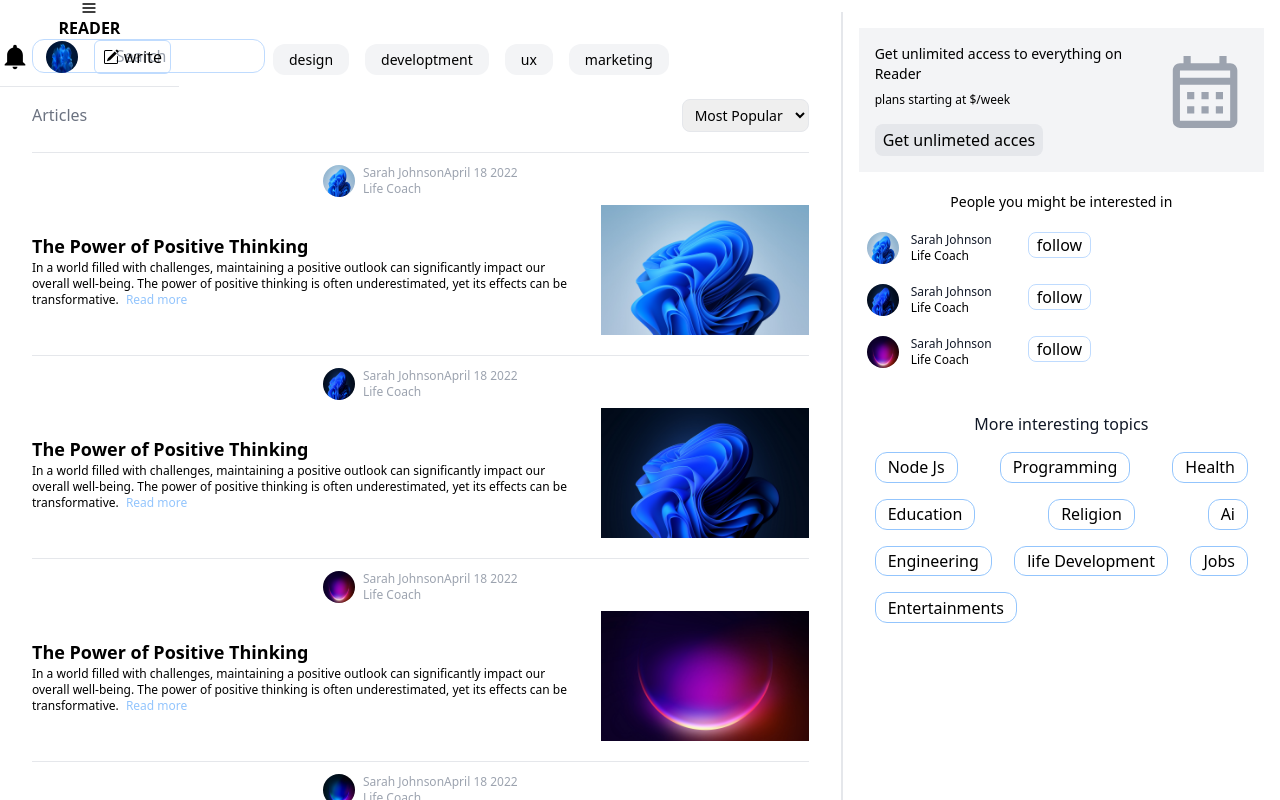
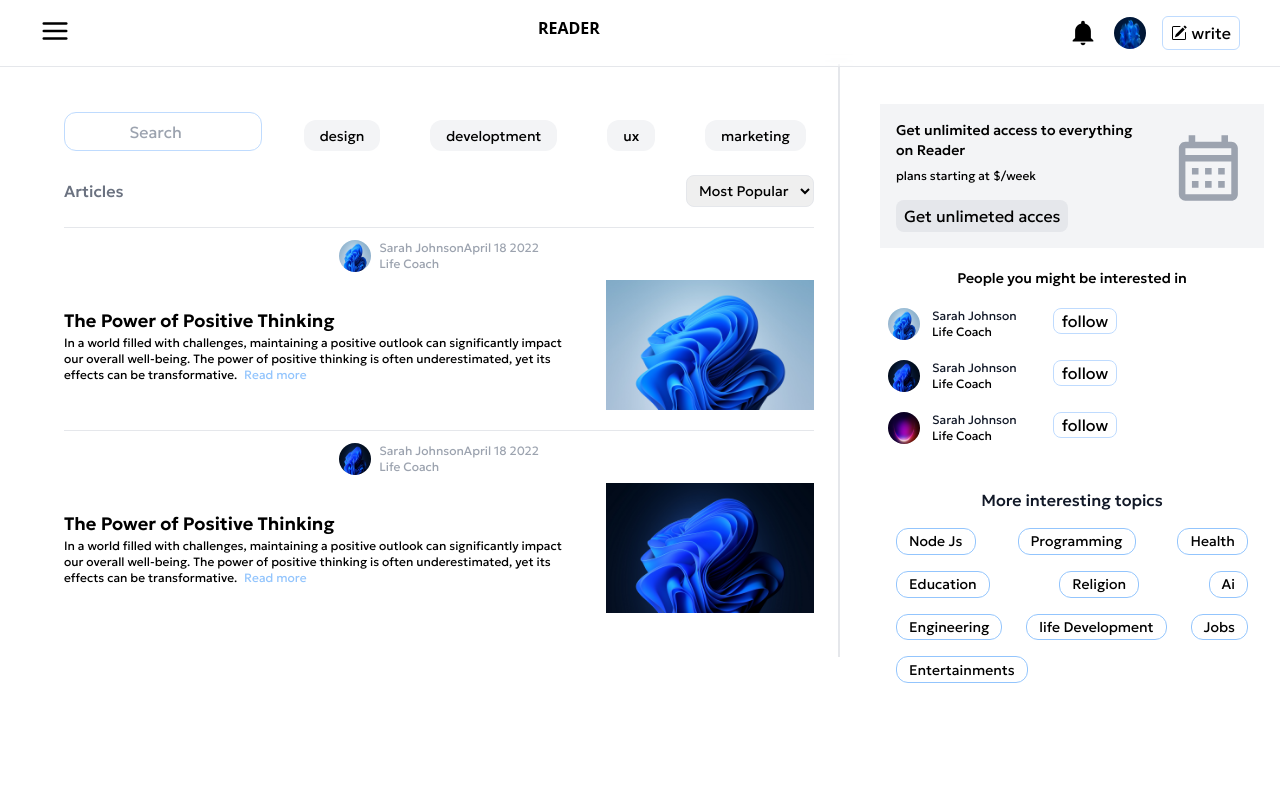
Before and after one commit to pascal-tech1/Dope-blog-stream, a React (Vite) app in the folder frontend/: page / in a window 1280 px wide. Shown: the top 800 px of the page. Built offline with nearby package versions, Linux system fonts and the light colour scheme.

Commit message:
change font settings

```diff
--- a/frontend/index.html
+++ b/frontend/index.html
@@ -1,9 +1,20 @@
-<!doctype html>
+<!DOCTYPE html>
 <html lang="en">
 	<head>
 		<meta charset="UTF-8" />
 		<link rel="icon" type="image/svg+xml" href="/vite.svg" />
-    <meta name="viewport" content="width=device-width, initial-scale=1.0" />
+		<link rel="preconnect" href="https://fonts.googleapis.com" />
+		<link rel="preconnect" href="https://fonts.gstatic.com" crossorigin />
+		<link rel="preconnect" href="https://fonts.googleapis.com" />
+		<link rel="preconnect" href="https://fonts.gstatic.com" crossorigin />
+		<link
+			href="https://fonts.googleapis.com/css2?family=Geologica:wght@100;200;300;400;500;600;700;800;900&display=swap"
+			rel="stylesheet"
+		/>
+		<meta
+			name="viewport"
+			content="width=device-width, initial-scale=1.0"
+		/>
 		<title>dope blog stream</title>
 	</head>
 	<body>
--- a/frontend/src/pages/Home.jsx
+++ b/frontend/src/pages/Home.jsx
@@ -6,11 +6,13 @@ import { MdOutlineCalendarMonth } from "react-icons/md";
 const Home = () => {
 	const category = ["design", "developtment", "ux", "marketing"];
 	return (
-		<div className=" py-3 px-8">
+		<div className=" font-helvetica">
 			<NavBar />
-			<div className=" md:grid grid-cols-3">
-				<main className=" col-span-2 md:border-r-2  md:px10 pr-8">
-					<div className="flex  items-center py-6 pr-2 flex-wrap">
+
+			<div className=" md:grid grid-cols-3 mt-[4rem] mx-10 ">
+				<main className=" col-span-2 md:border-r-2 px-6 py-6 ">
+					<div className="">
+						<div className="flex justify-between py-6 flex-wrap">
 							<input
 								className=" font-sm py-1 border rounded-xl border-blue-200 text-center focus:outline-none focus:border-blue-400 delay-75  justify-center items-center"
 								type="search"
@@ -20,14 +22,14 @@ const Home = () => {
 							/>
 							{category.map((category) => {
 								return (
-								<button className=" text-sm delay-75 mt-2 mx-2 flex f bg-gray-100 hover:bg-gray-200 rounded-xl font-sans py-[0.35rem] px-4">
+									<button className=" text-sm delay-75 mt-2 mx-2 flex f bg-gray-100 hover:bg-gray-200 rounded-xl  py-[0.35rem] px-4">
 										{category}
 									</button>
 								);
 							})}
 						</div>
 						<div className="flex justify-between flex-wrap items-center mb-5 ">
-						<h2 className=" font-medium text-gray-500 font-sans text">
+							<h2 className=" font-medium text-gray-500  text">
 								Articles
 							</h2>
 							<select
@@ -39,7 +41,7 @@ const Home = () => {
 								<option value="Highest-Read">Highest Read</option>
 							</select>
 						</div>
-					{articles.map((article) => {
+						{articles.slice(0,2).map((article) => {
 							return (
 								<div className=" border-t my-5">
 									<div className="flex flex-row mt-3 mb-2 justify-self-center items-center">
@@ -48,7 +50,7 @@ const Home = () => {
 											src={article.imageUrl}
 											alt=""
 										/>
-									<div className="flex flex-col text-xs text-gray-400 font-sans ml-2">
+										<div className="flex flex-col text-xs text-gray-400 ml-2">
 											<div className="flex">
 												<h3>{article.user.name}</h3>
 												<h3 className="">{article.date}</h3>
@@ -77,8 +79,9 @@ const Home = () => {
 								</div>
 							);
 						})}
+					</div>
 				</main>
-				<main className=" grid-cols-2 col-span-1 mb-8 ">
+				<main className=" grid-cols-2 col-span-1 mb-8 px-6 py-6">
 					<div className=" fixed">
 						<div className="flex gap-5 bg-gray-100 p-4 m-4 h-max place-self-center">
 							<div>
@@ -128,10 +131,16 @@ const Home = () => {
 							})}
 						</section>
 						<section className="flex justify-center flex-col py-6 px-8">
-							<h2 className=" text-gray-900 font-medium mb-4 text-center">More interesting topics</h2>
+							<h2 className=" text-gray-900 font-medium mb-4 text-center">
+								More interesting topics
+							</h2>
 							<div className=" flex justify-between gap-4 flex-wrap">
 								{articles.map((article) => {
-									return <button className=" border border-blue-300 hover:border-gray-300 hover:bg-gray-300 rounded-xl px-3 py-[0.15rem] ">{article.category}</button>;
+									return (
+										<button className=" text-sm border border-blue-300 hover:border-gray-300 hover:bg-gray-300 rounded-xl px-3 py-[0.15rem] ">
+											{article.category}
+										</button>
+									);
 								})}
 							</div>
 						</section>
--- a/frontend/src/pages/NavBar.jsx
+++ b/frontend/src/pages/NavBar.jsx
@@ -4,24 +4,24 @@ import { IoMdNotifications } from "react-icons/io";
 import { BsPencilSquare } from "react-icons/bs";
 const NavBar = () => {
 	return (
-		<div className="fixed top-0 left-0">
-			<div className="  place-content-between place-items-center sticky ">
-				<FiMenu />
+		<div className="fixed top-0 w-full border-b bg-white bg-opacity-20 backdrop-blur">
+			<div className=" flex justify-between my-4 mx-10">
+				<FiMenu  className=" text-3xl"/>
 				<h2 className=" font-sans font-bold antialiased">READER</h2>
-				<div className=" flex place-content-between gap-3 md:gap-4 mr-2 place-items-center">
+				<div className=" flex place-content-between gap-3 md:gap-4 place-items-center">
 					<IoMdNotifications className=" text-2xl md:text-3xl antialiased" />
 					<img
 						className=" w-6 h-6 md:w-8 md:h-8 rounded-full"
-						src="../../public/avatar.jpg"
+						src="avatar.jpg"
 						alt=""
 					/>
-					<button className=" flex hover:border-gray-300 place-items-center gap-[0.3rem] border border-blue-200 px-1 py-1 md:px-2 rounded-md hover:bg-gray-100 delay-200">
+					<button className=" flex hover:border-gray-300 place-items-center gap-[0.3rem] border border-blue-200 px-1 py-1 md:px-2 rounded-md hover:bg-gray-100 transition-all">
 						<BsPencilSquare />
 						<h3>write</h3>
 					</button>
 				</div>
 			</div>
-			<hr className=" mt-3" />
+
 		</div>
 	);
 };
--- a/frontend/tailwind.config.js
+++ b/frontend/tailwind.config.js
@@ -11,7 +11,11 @@
 export default {
 	content: ["./index.html", "./src/**/*.{js,ts,jsx,tsx}"],
 	theme: {
-		extend: {},
+		extend: {
+			fontFamily: {
+			  helvetica : ['"Geologica"',]
+			}
+		  },
 	},
 	plugins: [],
 };
```
Lines whose indentation alone changed are shown as unchanged.
